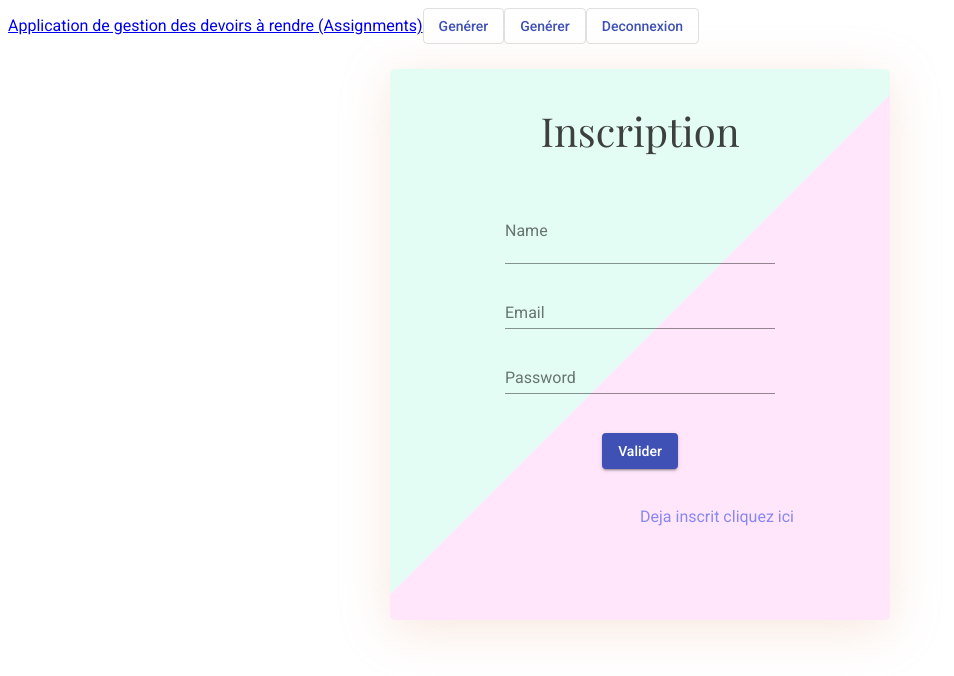
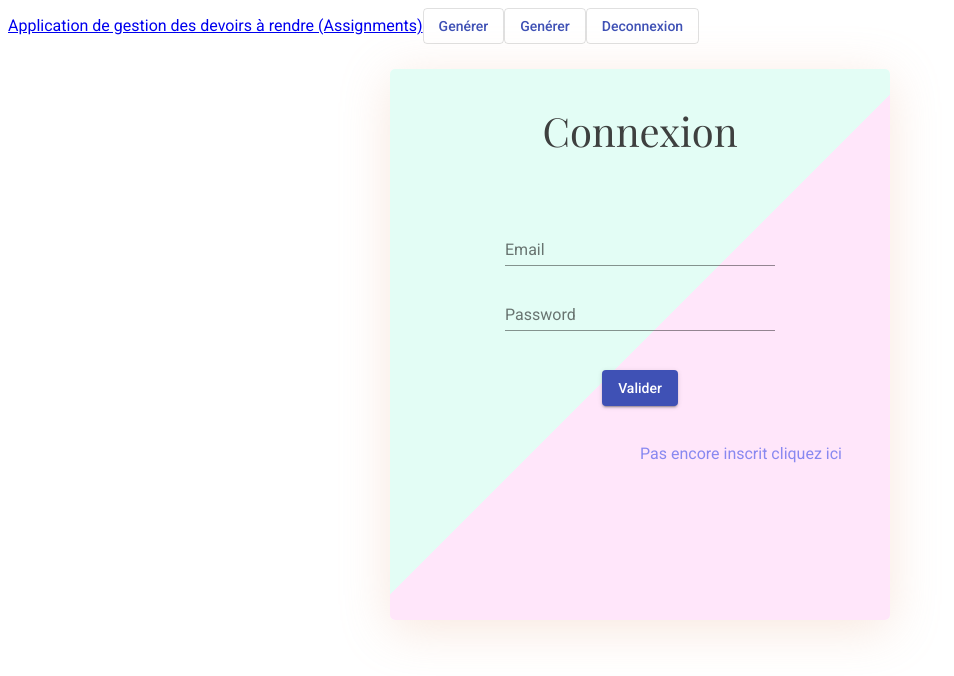
Before and after one commit to Alphailosia/client, an Angular app: page / in a window 1280 px wide. Shown: the top 676 px of the page, without its empty margins (0-954 px from the left). Built offline with nearby package versions, Linux system fonts and the light colour scheme; a web font is replaced by a local one.

Commit message:
ajout du formulaire stepper

```diff
--- a/src/app/auth/auth-component/auth-component.component.html
+++ b/src/app/auth/auth-component/auth-component.component.html
@@ -1,10 +1,10 @@
 <form ngForm class="form">
 
-  <p ngClass="title" *ngIf="!connexion">Inscription</p>
-  <p ngClass="title" *ngIf="connexion">Connexion </p>
+  <p ngClass="title" *ngIf="connexion">Inscription</p>
+  <p ngClass="title" *ngIf="!connexion">Connexion </p>
   <!-- Toggle entre connexion et inscription -->
 
-  <mat-form-field *ngIf="!connexion"  >
+  <mat-form-field *ngIf="connexion"  >
       <input class="input" matInput placeholder="Name" [(ngModel)]="name" name="user-name">
   </mat-form-field>
   <br>
@@ -22,6 +22,6 @@
   </button>
   <br>
   <br>
-  <span *ngIf="!connexion" (click)="change()">Deja inscrit cliquez ici</span>
-  <span *ngIf="connexion" (click)="change()">Pas encore inscrit cliquez ici</span>
+  <span *ngIf="connexion" (click)="change()">Déjà inscrit cliquez ici</span>
+  <span *ngIf="!connexion" (click)="change()">Pas encore inscrit cliquez ici</span>
 </form>
```
